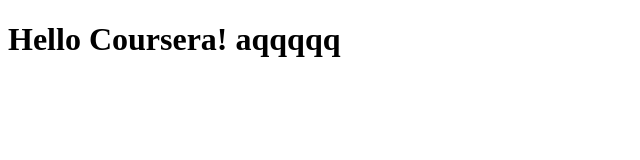
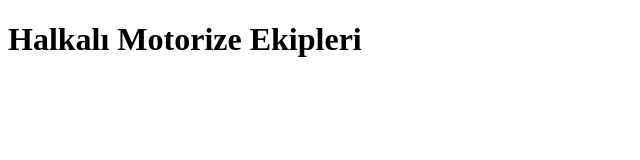
Before and after one commit to melihoguzkan/coursera-test, a plain HTML site: page site/index.html in a window 1280 px wide. Shown: the whole page, without its empty margins (0-640 px from the left). Drawn offline with Linux system fonts and the light colour scheme.

Commit message:
Small addition to our page content.

```diff
--- a/site/index.html
+++ b/site/index.html
@@ -4,6 +4,6 @@
 	<title>Hello Coursera!</title>
 </head>
 <body>
-<h1>Hello Coursera! aqqqqq</h1>
+<h1>Halkalı Motorize Ekipleri</h1>
 </body>
 </html>
```
